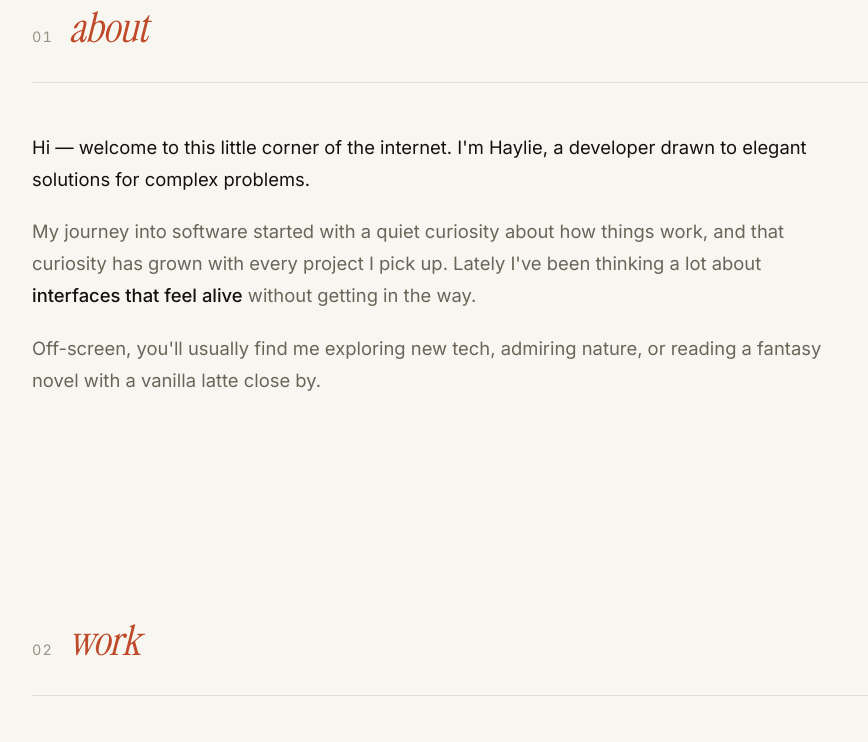
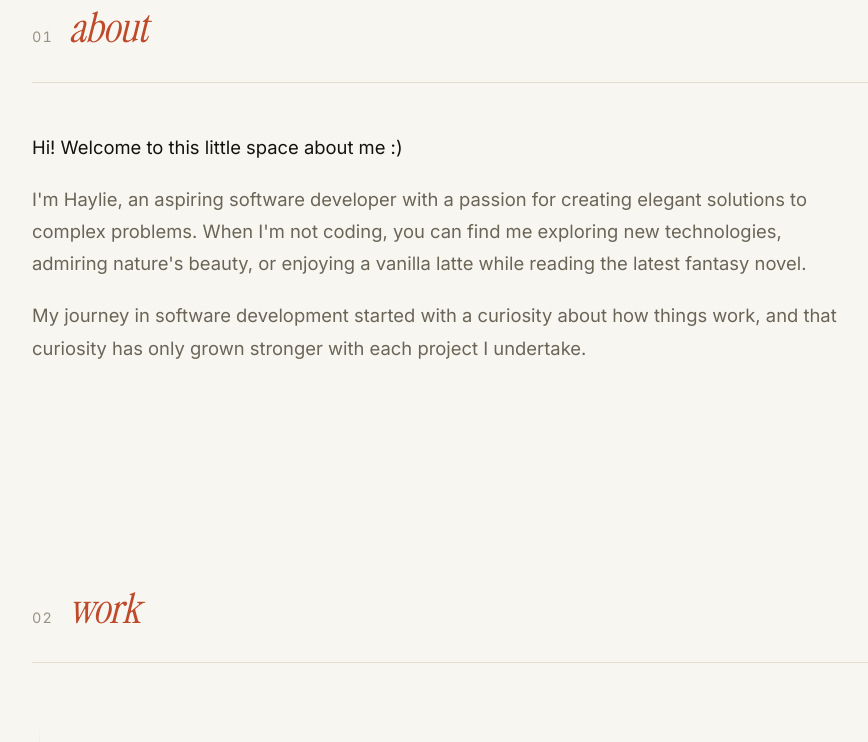
Before and after one commit to hayliepedersen/portfolio, a Next.js app: page / in a window 1280 px wide. Shown: the part 900-1642 px from the top of the page, without its empty margins (8-876 px from the left). Built offline with nearby package versions, Linux system fonts and the light colour scheme.

Commit message:
update bio

```diff
--- a/src/app/page.tsx
+++ b/src/app/page.tsx
@@ -42,7 +42,7 @@ function useReveal<T extends HTMLElement = HTMLDivElement>() {
           }
         });
       },
-      { threshold: 0.15 }
+      { threshold: 0.15 },
     );
     observer.observe(el);
     return () => observer.disconnect();
@@ -66,7 +66,6 @@ export default function Home() {
   const [sparkleVisible, setSparkleVisible] = useState(false);
   const [heroSlide, setHeroSlide] = useState(0);
   const resetTimerRef = useRef<ReturnType<typeof setTimeout> | null>(null);
-
 
   useEffect(() => {
     const id = setInterval(() => {
@@ -299,9 +298,7 @@ export default function Home() {
         <div className={styles.heroPhotoCol}>
           <div
             className={styles.heroPortrait}
-            onClick={() =>
-              setHeroSlide((s) => (s + 1) % HERO_PHOTOS.length)
-            }
+            onClick={() => setHeroSlide((s) => (s + 1) % HERO_PHOTOS.length)}
             role="button"
             tabIndex={0}
             aria-label="Next photo"
@@ -388,8 +385,8 @@ export default function Home() {
           </h1>
           <p className={styles.heroTitle}>Software Developer</p>
           <p className={styles.heroTagline}>
-            Aspiring mind. Enthusiast of imaginative worlds, dark chocolate,
-            and espresso.
+            Aspiring mind. Enthusiast of imaginative worlds, dark chocolate, and
+            espresso.
           </p>
           <div className={styles.heroLinks}>
             <a
@@ -431,21 +428,18 @@ export default function Home() {
           </h2>
         </div>
         <div className={styles.aboutText}>
+          <p>Hi! Welcome to this little space about me :)</p>
           <p>
-            Hi — welcome to this little corner of the internet. I&apos;m Haylie,
-            a developer drawn to elegant solutions for complex problems.
+            I&apos;m Haylie, an aspiring software developer with a passion for
+            creating elegant solutions to complex problems. When I&apos;m not
+            coding, you can find me exploring new technologies, admiring
+            nature&apos;s beauty, or enjoying a vanilla latte while reading the
+            latest fantasy novel.
           </p>
           <p>
-            My journey into software started with a quiet curiosity about how
-            things work, and that curiosity has grown with every project I
-            pick up. Lately I&apos;ve been thinking a lot about{" "}
-            <strong>interfaces that feel alive</strong> without getting in the
-            way.
-          </p>
-          <p>
-            Off-screen, you&apos;ll usually find me exploring new tech,
-            admiring nature, or reading a fantasy novel with a vanilla latte
-            close by.
+            My journey in software development started with a curiosity about
+            how things work, and that curiosity has only grown stronger with
+            each project I undertake.
           </p>
         </div>
       </section>
@@ -476,10 +470,7 @@ export default function Home() {
                 {project.videoId ? (
                   <VideoPlayer videoId={project.videoId} />
                 ) : project.video ? (
-                  <video
-                    controls
-                    poster={project.poster}
-                  >
+                  <video controls poster={project.poster}>
                     <source src={project.video} type="video/mp4" />
                   </video>
                 ) : (
@@ -542,7 +533,7 @@ export default function Home() {
           </h2>
           <p className={styles.footerIntro}>
             I&apos;m always open to conversations about new projects,
-            collaborations, or just trading book recommendations.
+            collaborations, or just trading cafe recommendations.
           </p>
           <div className={styles.contactInfo}>
             <a
```
Also changed, not shown: 1 other file (tests, documents, lock files or other folders).
